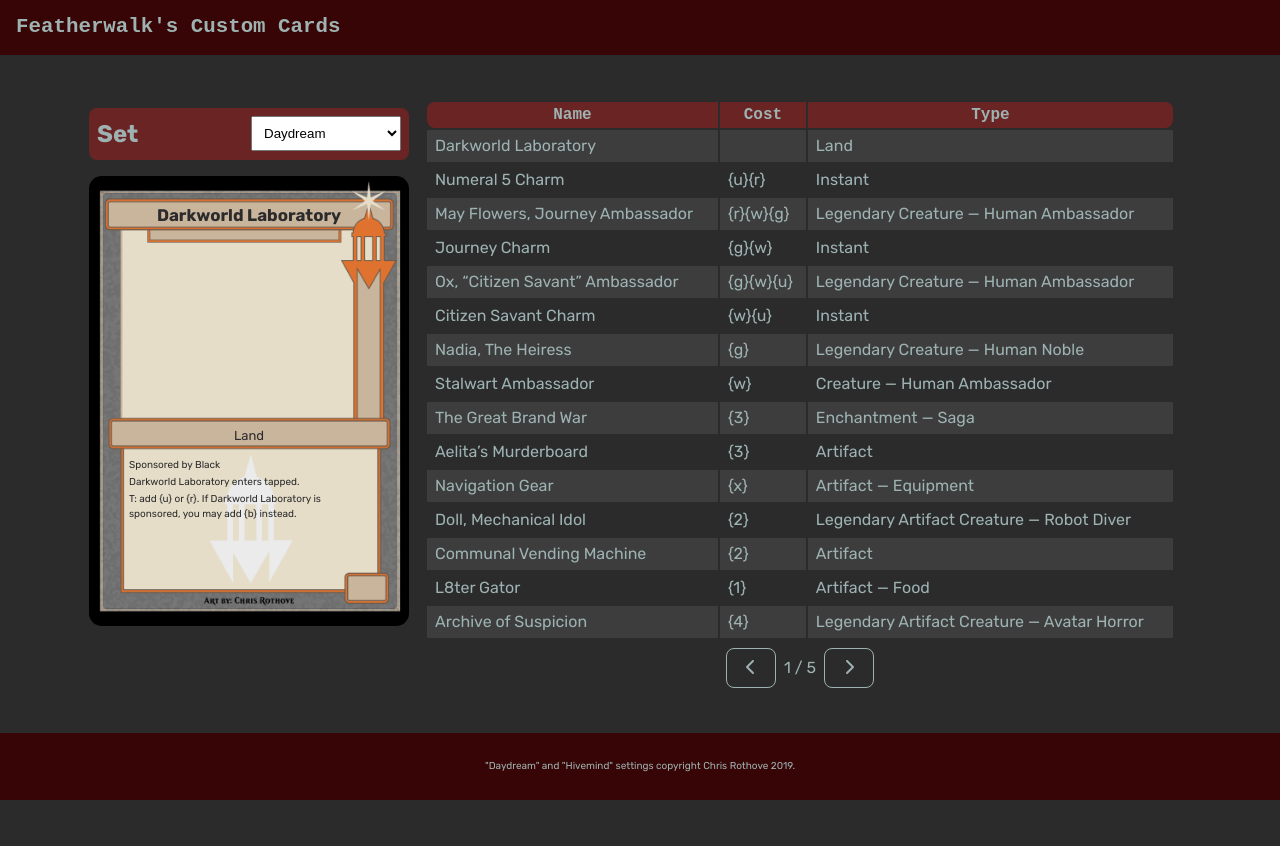
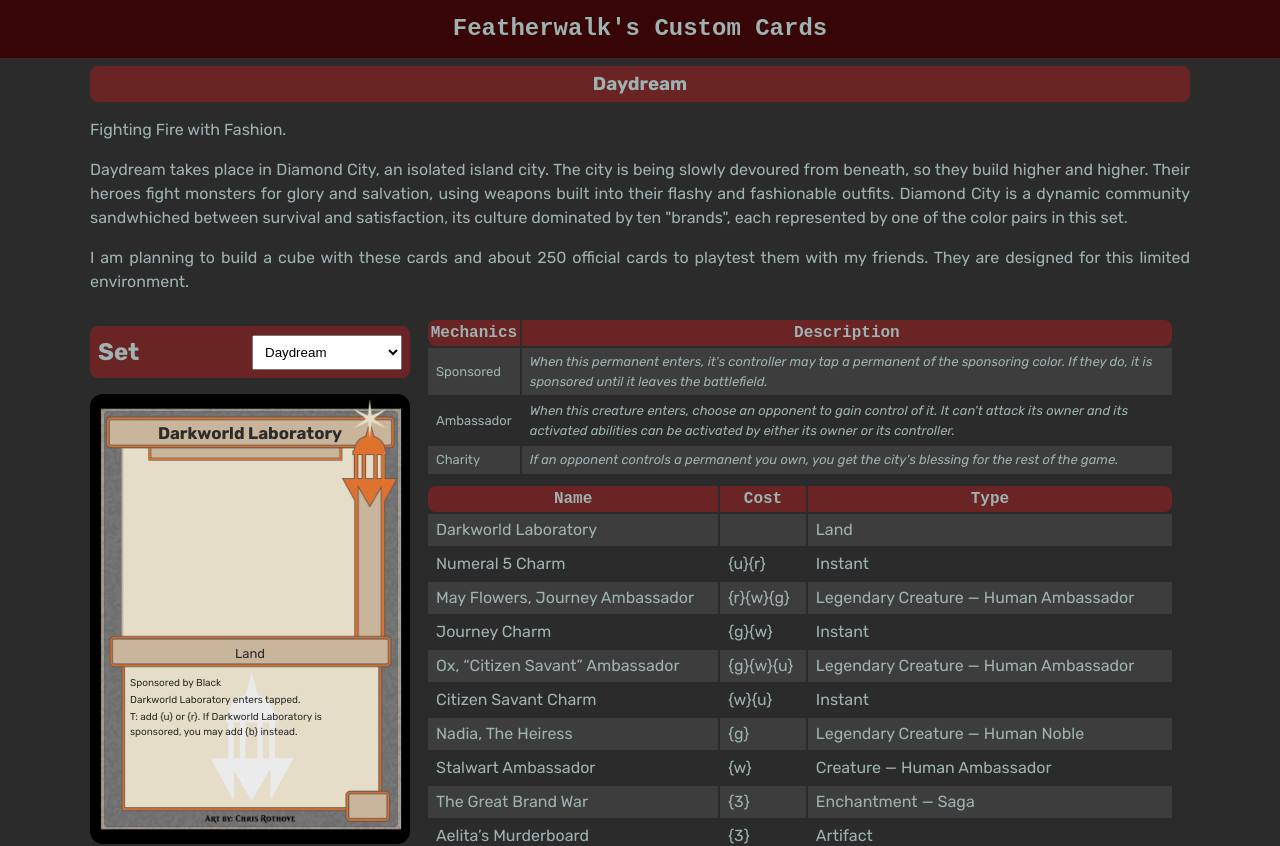
Before and after one commit to ChrisRothove/mtg-list, a React (Vite) app: page / in a window 1280 px wide. Shown: the top 846 px of the page. Before the commit the page ends 800 px from the top, so only its background shows below. Built offline with nearby package versions, Linux system fonts and the light colour scheme; a web font is replaced by a local one.

Commit message:
added set info and mechanics to desktop version.

```diff
--- a/src/App.css
+++ b/src/App.css
@@ -98,6 +98,13 @@
 }
 
 @media (min-width: 450px) {
+  .banner {
+    align-items: center;
+    justify-content: center;
+  }
+  .banner h1 {
+    font-size: x-large;
+  }
   .setting-block {
     background-color: var(--header-bg);
     border-radius: 8px;
@@ -256,12 +263,24 @@
 
 /* desktop list styles */
 .two-up-layout {
+  width: 1100px;
   display: flex;
   flex-direction: row;
   align-items: start;
   justify-content: center;
 }
-
+.set-header {
+  padding: 4px;
+  margin: 8px 0;
+  background-color: var(--header-bg);
+  border-radius: 8px;
+}
+.set-paragraph {
+  width: 1100px;
+}
+.set-paragraph p {
+  text-align: justify;
+}
 .two-up-right {
   display: flex;
   flex-direction: column;
@@ -269,6 +288,7 @@
   justify-content: center;
   width: 750px;
   margin: 8px 16px;
+  gap: 8px;
 }
 .full-card-table {
   width: 100%;
@@ -301,3 +321,10 @@
   text-align: left;
   cursor: pointer;
 }
+
+.mechanics-table th:nth-child(2) {
+  border-radius: 0px 8px 8px 0px;
+}
+.mechanics-table td {
+  font-size: small;
+}
--- a/src/components/DesktopLayout/DesktopLayout.tsx
+++ b/src/components/DesktopLayout/DesktopLayout.tsx
@@ -7,11 +7,8 @@ import Header from "../Header/Header";
 import { useCardList } from "../mobile-layout/hooks/useCardList";
 import SettingBlock from "../SettingBlock/SettingBlock";
 import SingleCardDisplay from "../SingleCardDisplay/SingleCardDisplay";
-import { useTablePagination } from "./hooks/useTablePagination";
-import { FontAwesomeIcon } from "@fortawesome/react-fontawesome";
-import { faChevronLeft } from "@fortawesome/free-solid-svg-icons/faChevronLeft";
-import { faChevronRight } from "@fortawesome/free-solid-svg-icons/faChevronRight";
 import DesktopListDisplay from "../DesktopListDisplay/DesktopListDisplay";
+import Paragraphy from "../Paragraphy/Paragraphy";
 
 type SetCurrentSet = (s: Set) => void;
 interface DesktopLayoutProps {
@@ -33,6 +30,10 @@ export default function DesktopLayout(
   return (
     <>
       <Header />
+      <div className="set-paragraph">
+        <h3 className="set-header">{currentSet}</h3>
+        <Paragraphy text={SET_INFO[currentSet]} />
+      </div>
       <div className="two-up-layout">
         <SingleCardDisplay
           cardList={cardList}
--- a/src/components/DesktopListDisplay/DesktopListDisplay.tsx
+++ b/src/components/DesktopListDisplay/DesktopListDisplay.tsx
@@ -3,6 +3,7 @@ import { Card } from "../../objects/card";
 import { useTablePagination } from "../DesktopLayout/hooks/useTablePagination";
 import { faChevronLeft } from "@fortawesome/free-solid-svg-icons/faChevronLeft";
 import { faChevronRight } from "@fortawesome/free-solid-svg-icons/faChevronRight";
+import { MECHANICS } from "../../constants/mechanic-info";
 
 type SetCurrentCard = (n: number) => void;
 interface DesktopListProps {
@@ -24,8 +25,23 @@ export default function DesktopListDisplay(
     paginatedCardList
   } = useTablePagination(cardList);
 
+  const mechanics = MECHANICS[cardList[0].set]
   return (
     <div className="two-up-right">
+      <table className="full-card-table mechanics-table">
+        <tr className="table-header">
+          <th>Mechanics</th>
+          <th>Description</th>
+        </tr>
+        {mechanics.map((mechanic) => {
+          return (
+            <tr key={mechanic.title}>
+              <td>{mechanic.title}</td>
+              <td><i>{mechanic.body}</i></td>
+            </tr>
+          )
+        })}
+      </table>
       <table className="full-card-table">
         <tr className="table-header">
           <th>Name</th>
```
